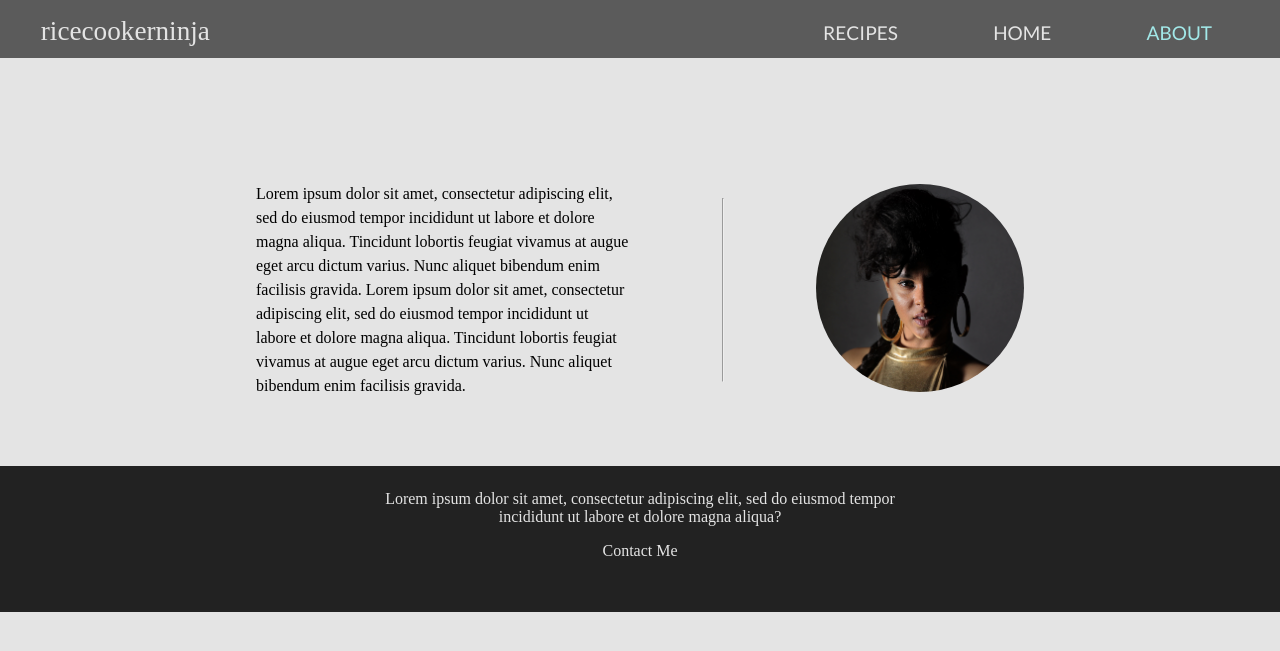
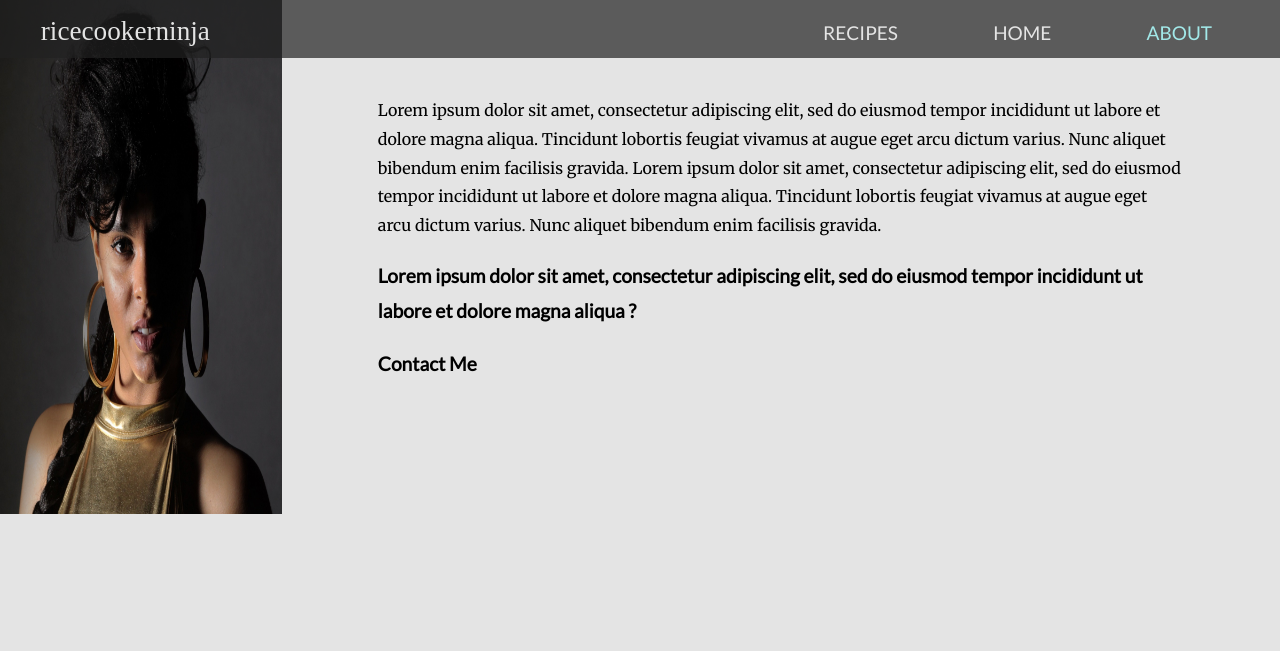
Before and after one commit to stel-dare/ricecookerninja, a Node server app: page /about in a window 1280 px wide. Shown: the top 651 px of the page. Run offline with Node 20, Linux system fonts and the light colour scheme; some libraries are stand-ins or nearby versions; some web fonts are replaced.

Commit message:
About page - working on image sizing

```diff
--- a/public/css/about.css
+++ b/public/css/about.css
@@ -1,87 +1,55 @@
 .aboutLink{
   color:#A2E9E9;
 }
+
 .about{
-  margin-top: 4em ;
+  display: flex;
+  flex-direction: column;
 }
 
 .meImg{
-  width: 65%;
-  margin: 0 auto;
+  width: 100%;
+}
+/*http://www.kathrynmcclintock.com/*/
+.meImg img{
+width: 100%;
+height: 100%;
 }
 
-.meImg img{
-  border-radius: 50%;
-  max-width: 100%;
+.meText {
+  line-height: 1.5;
+  padding:2em 1em;
+  font-family: 'Merriweather';
 }
 
-.meText{
-  width: 85%;
-  margin: 2em auto;
-  line-height: 1.5;
+.jumbCont{
+  font-family: 'Lato';
+  font-size: 120%;
+  font-weight: bold;
 }
 
-hr{
-  width: 45%;
-  margin: 2em auto;
-}
-/*******About Ends************/
-.jumbotron{
-  background: #222222;
-  color:#e4e4e4;
-  /* width: 100%; */
-  padding: 0.5em 1em;
-}
-
-.social{
-  padding-top: 0.5em;
-  line-height: 1.5;
-}
 .social a{
-  color:#e4e4e4;
+  color:#222222;
   text-decoration: none;
   font-size: 150%;
   padding-right: 0.6em;
 }
 
 @media only screen and (min-width: 768px) {
-.about{
-  display: flex;
-  flex-direction: row-reverse;
-  margin-top: 13%;
-  margin-bottom: 4%;
+.meText{
+  padding: 5em 6em;
+  line-height: 1.8;
 }
-.meImg{
-  width: 45%;
-  margin: auto 2em;
-}
-hr{
-  width: 0%;
-}
-
-.meText{
-  width: 45%;
-  margin: auto 2em;
-}
-
-.jumbCont{
-  width: 65%;
-  margin: 0 auto;
-  text-align: center;
-}
-
 }
 
 @media only screen and (min-width: 1024px) {
 .about{
-width: 65%;
-margin: 13% auto 4% auto;
+  flex-direction: row;
 }
-.meImg{
-  width: 25%;
-  margin: auto 2em;
+
+/* .meImg , .meText{
+  width: 48vw;
+  height: 100vh;
+} */
+
 }
-.jumbCont{
-  width: 45%;
-}
-}
--- a/views/about.ejs
+++ b/views/about.ejs
@@ -2,21 +2,17 @@
 
 <main class="about">
   <div class="meImg">
-    <img src="images/port-i.jpg" alt="">
+    <img src="images/port-i-rs.jpg" alt="">
   </div>
-  <hr>
   <div class="meText">
-    <p>
+    <p >
       Lorem ipsum dolor sit amet, consectetur adipiscing elit, sed do eiusmod tempor incididunt ut labore et dolore magna aliqua.
        Tincidunt lobortis feugiat vivamus at augue eget arcu dictum varius. Nunc aliquet bibendum enim facilisis gravida.
        Lorem ipsum dolor sit amet, consectetur adipiscing elit, sed do eiusmod tempor incididunt ut labore et dolore magna aliqua.
         Tincidunt lobortis feugiat vivamus at augue eget arcu dictum varius. Nunc aliquet bibendum enim facilisis gravida.
     </p>
-  </div>
-</main>
-<section class='jumbotron'>
       <div class="jumbCont">
-    <p>Lorem ipsum dolor sit amet, consectetur adipiscing elit, sed do eiusmod tempor incididunt ut labore et dolore magna aliqua?
+        <p>Lorem ipsum dolor sit amet, consectetur adipiscing elit, sed do eiusmod tempor incididunt ut labore et dolore magna aliqua ?
         </p>
         <span>Contact Me</span>
         <div class="social">
@@ -27,6 +23,7 @@
           <a href="#"><i class='fa fa-envelope'></i></a>
         </div>
         </div>
-</section>
+  </div>
+</main>
 <link rel="stylesheet" href="css/about.css">
 <%- include('layouts/footer'); -%>
```
Also changed, not shown: public/images/port-i-rs.jpg (added). Lines whose indentation alone changed are shown as unchanged.
